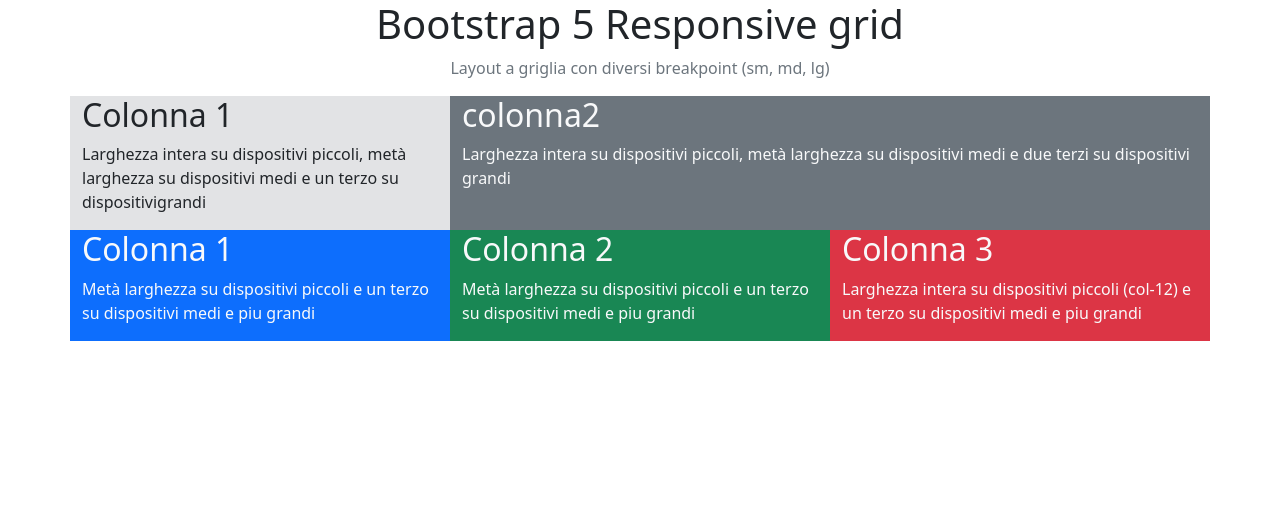
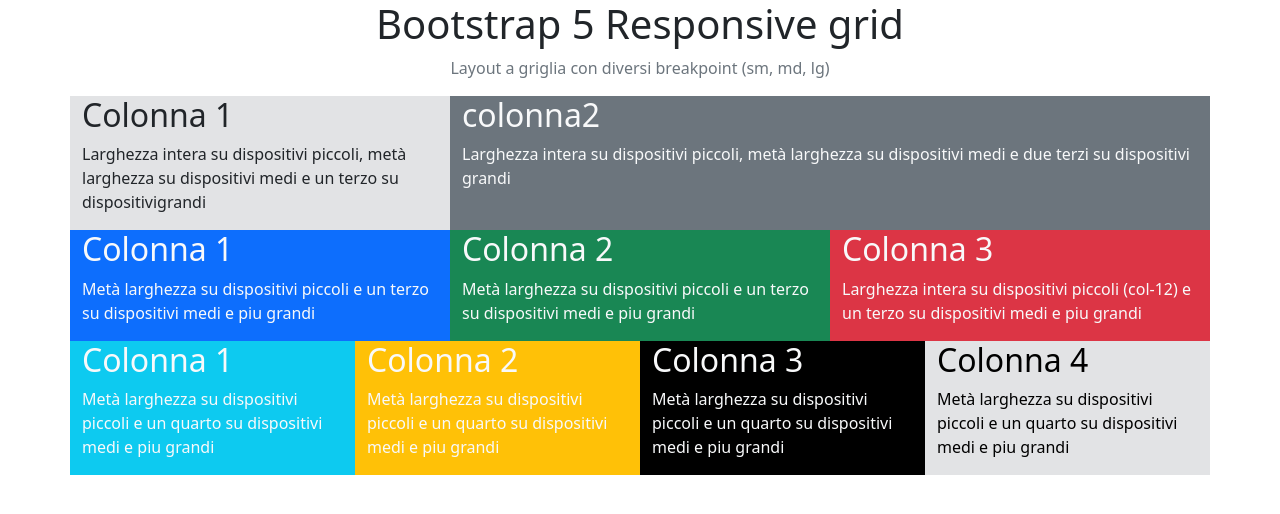
Before and after one commit to EnricoCiccolini/htmlcss-bootstrap-layout, a plain HTML site: page index.html in a window 1280 px wide. Drawn offline with nearby package versions, Linux system fonts and the light colour scheme.

Commit message:
feat: add third grind

```diff
--- a/index.html
+++ b/index.html
@@ -47,6 +47,29 @@
         </div>
     </div>
 
+    <div class="container">
+        <div class="row text-light">
+            <div class="col col-6 col-md-3 bg-info">
+                <h2>Colonna 1</h2>
+                <P>Metà larghezza su dispositivi piccoli e un quarto su dispositivi medi e piu grandi </P>
+            </div>
+            <div class="col col-6 col-md-3 bg-warning">
+                <h2>Colonna 2</h2>
+                <P>Metà larghezza su dispositivi piccoli e un quarto su dispositivi medi e piu grandi </P>
+            </div>
+            <div class="col col-6 col-md-3 bg-black">
+                <h2>Colonna 3</h2>
+                <P>Metà larghezza su dispositivi piccoli e un quarto su dispositivi medi e piu grandi </P>
+            </div>
+            <div class="col col-6 col-md-3 bg-secondary-subtle text-black ">
+                <h2>Colonna 4</h2>
+                <P>Metà larghezza su dispositivi piccoli e un quarto su dispositivi medi e piu grandi </P>
+            </div>
+        </div>
+    </div>
+
+
+
     <script src="https://cdn.jsdelivr.net/npm/bootstrap@5.3.3/dist/js/bootstrap.bundle.min.js"
         integrity="sha384-YvpcrYf0tY3lHB60NNkmXc5s9fDVZLESaAA55NDzOxhy9GkcIdslK1eN7N6jIeHz"
         crossorigin="anonymous"></script>
```
